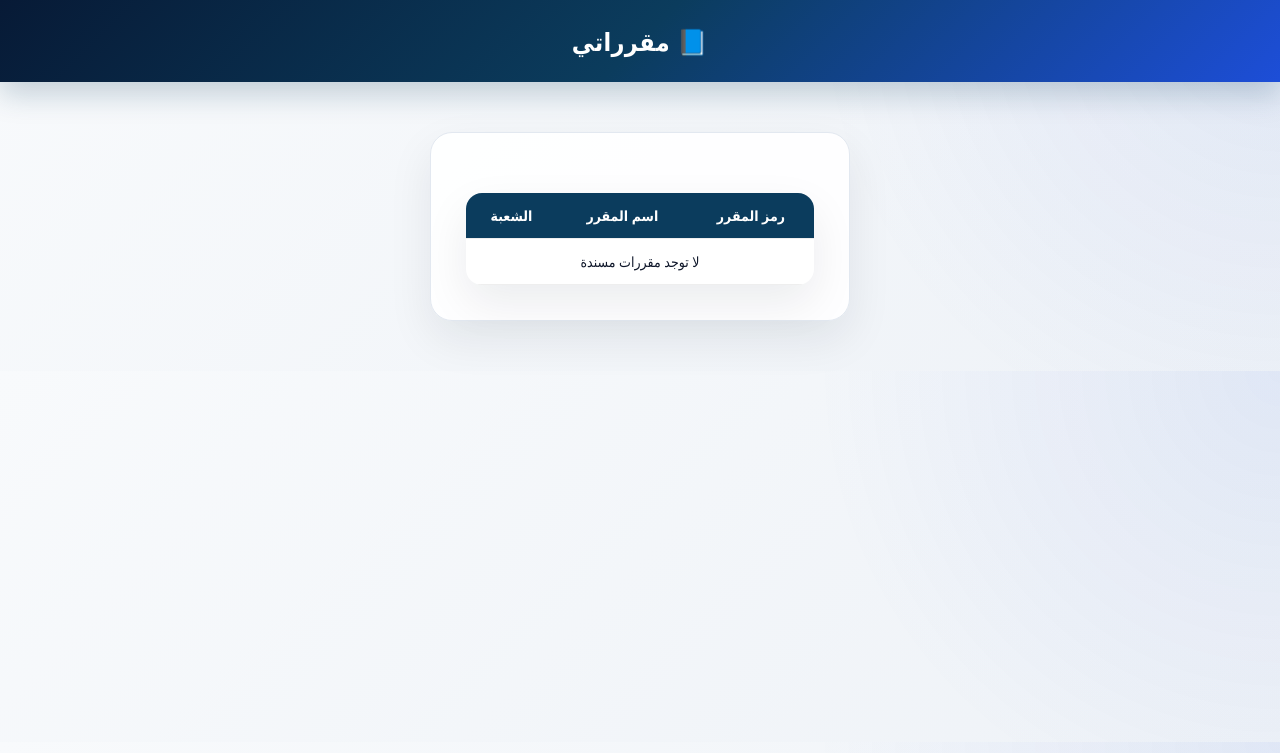
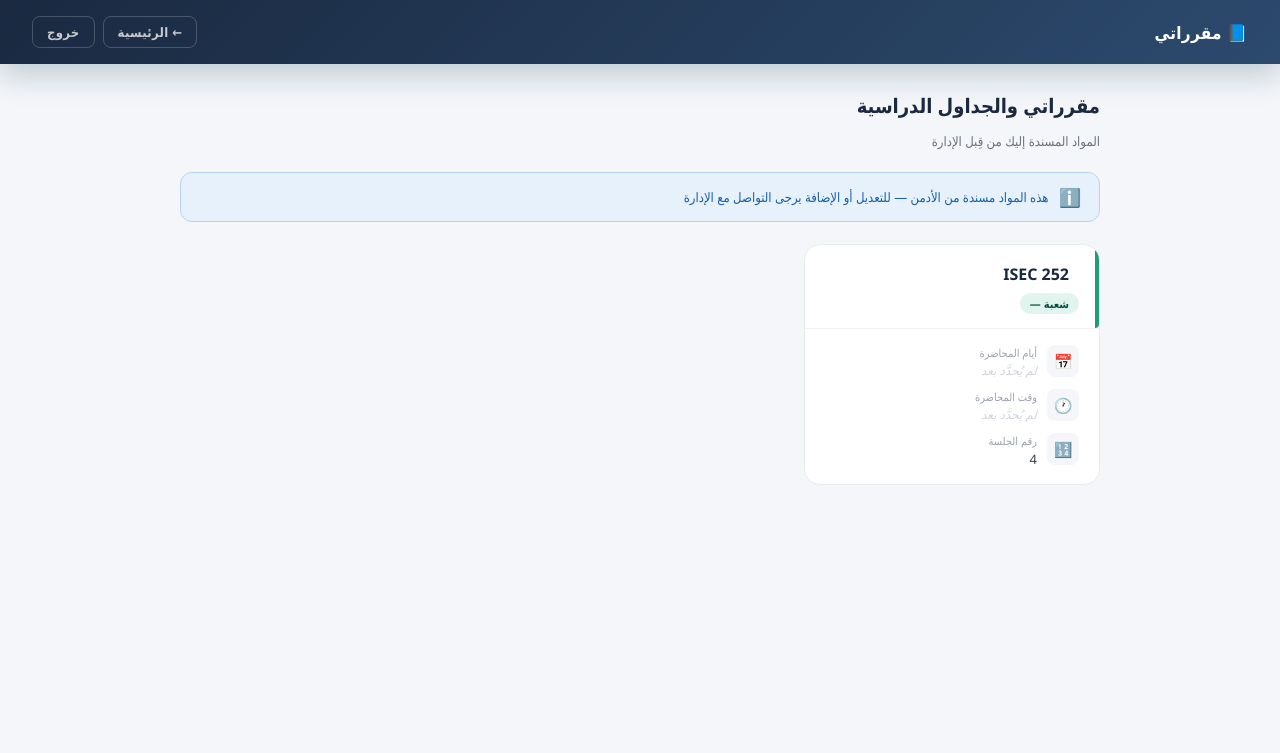
Before and after one commit to m2651007-ctrl/attendance_system, a Flask app: page /doctor/courses in a window 1280 px wide. Shown: the top 753 px of the page. Run offline with Flask 3, Linux system fonts and the light colour scheme; a user stored in the database is signed in; data comes from the database, SQL or seed files in the repository.

Commit message:
doctor_courses.html

```diff
--- a/templates/doctor/doctor_courses.html
+++ b/templates/doctor/doctor_courses.html
@@ -1,39 +1,191 @@
 <!DOCTYPE html>
-<html lang="ar">
+<html lang="ar" dir="rtl">
 <head>
-    <meta charset="UTF-8">
-    <title>مقرراتي</title>
-    <link rel="stylesheet" href="/static/css/style.css">
+  <meta charset="UTF-8">
+  <meta name="viewport" content="width=device-width, initial-scale=1.0">
+  <title>مقرراتي</title>
+  <link rel="stylesheet" href="/static/css/style.css">
+  <style>
+    body { font-family: 'Segoe UI', Tahoma, sans-serif; background: #f4f6f9; margin: 0; direction: rtl; }
+
+    .header {
+      background: linear-gradient(135deg, #1a2940 0%, #2c4a6e 100%);
+      color: #fff; padding: 16px 32px;
+      display: flex; align-items: center; justify-content: space-between;
+      font-size: 17px; font-weight: 600;
+    }
+    .header-nav { display: flex; gap: 8px; }
+    .nav-btn {
+      font-size: 13px; color: rgba(255,255,255,0.75); text-decoration: none;
+      padding: 6px 14px; border: 1px solid rgba(255,255,255,0.2);
+      border-radius: 8px; transition: all 0.2s;
+    }
+    .nav-btn:hover { background: rgba(255,255,255,0.1); color: #fff; }
+
+    .page { max-width: 960px; margin: 0 auto; padding: 28px 20px; }
+
+    .page-header { margin-bottom: 22px; }
+    .page-title  { font-size: 20px; font-weight: 700; color: #1a2940; margin: 0 0 4px; }
+    .page-sub    { font-size: 13px; color: #6b7280; }
+
+    .info-banner {
+      background: #E6F1FB; border: 1px solid #B5D4F4;
+      border-radius: 12px; padding: 12px 18px;
+      font-size: 13px; color: #185FA5;
+      display: flex; align-items: center; gap: 10px;
+      margin-bottom: 22px;
+    }
+
+    .courses-grid {
+      display: grid;
+      grid-template-columns: repeat(auto-fill, minmax(280px, 1fr));
+      gap: 16px;
+    }
+
+    .course-card {
+      background: #fff;
+      border-radius: 16px;
+      border: 1px solid #e8ecf0;
+      overflow: hidden;
+      transition: box-shadow 0.2s;
+    }
+    .course-card:hover { box-shadow: 0 4px 18px rgba(0,0,0,0.07); }
+
+    .course-top {
+      padding: 18px 20px 14px;
+      border-bottom: 1px solid #f0f2f5;
+      position: relative;
+    }
+    .course-accent {
+      position: absolute; top: 0; right: 0;
+      width: 4px; height: 100%;
+      background: #1D9E75;
+      border-radius: 0 16px 16px 0;
+    }
+    .course-name {
+      font-size: 16px; font-weight: 700; color: #1a2940;
+      margin-bottom: 6px; padding-right: 10px;
+    }
+    .section-badge {
+      display: inline-block; background: #E1F5EE; color: #085041;
+      font-size: 11px; font-weight: 600;
+      padding: 3px 10px; border-radius: 20px;
+    }
+
+    .course-details { padding: 16px 20px; display: flex; flex-direction: column; gap: 10px; }
+
+    .detail-row {
+      display: flex; align-items: flex-start; gap: 10px;
+    }
+    .detail-icon {
+      width: 32px; height: 32px; border-radius: 8px;
+      display: flex; align-items: center; justify-content: center;
+      font-size: 15px; flex-shrink: 0;
+      background: #f4f6f9;
+    }
+    .detail-label { font-size: 11px; color: #9ca3af; margin-bottom: 2px; }
+    .detail-value { font-size: 13px; color: #374151; font-weight: 500; }
+    .detail-empty { font-size: 12px; color: #d1d5db; font-style: italic; }
+
+    .days-pills { display: flex; gap: 5px; flex-wrap: wrap; margin-top: 2px; }
+    .day-pill {
+      background: #E6F1FB; color: #185FA5;
+      font-size: 11px; font-weight: 600;
+      padding: 2px 9px; border-radius: 20px;
+    }
+
+    .empty-state {
+      text-align: center; padding: 70px 20px;
+      background: #fff; border-radius: 16px;
+      border: 1px solid #e8ecf0;
+    }
+    .empty-icon { font-size: 52px; margin-bottom: 14px; }
+    .empty-title { font-size: 17px; font-weight: 600; color: #374151; margin-bottom: 6px; }
+    .empty-sub   { font-size: 13px; color: #9ca3af; }
+  </style>
 </head>
 <body>
 
 <div class="header">
-    📘 مقرراتي
+  <span>📘 مقرراتي</span>
+  <div class="header-nav">
+    <a href="/doctor/dashboard" class="nav-btn">← الرئيسية</a>
+    <a href="/doctor/logout" class="nav-btn">خروج</a>
+  </div>
 </div>
 
-<div class="card center">
+<div class="page">
 
-    <table>
-        <tr>
-            <th>رمز المقرر</th>
-            <th>اسم المقرر</th>
-            <th>الشعبة</th>
-        </tr>
+  <div class="page-header">
+    <h1 class="page-title">مقرراتي والجداول الدراسية</h1>
+    <p class="page-sub">المواد المسندة إليك من قِبل الإدارة</p>
+  </div>
 
-        {% for c in courses %}
-        <tr>
-            <td>{{ c.course_code }}</td>
-            <td>{{ c.course_name }}</td>
-            <td>{{ c.section_name }}</td>
-        </tr>
-        {% else %}
-        <tr>
-            <td colspan="3">لا توجد مقررات مسندة</td>
-        </tr>
-        {% endfor %}
-    </table>
+  <div class="info-banner">
+    <span style="font-size:18px;">ℹ️</span>
+    <span>هذه المواد مسندة من الأدمن — للتعديل أو الإضافة يرجى التواصل مع الإدارة</span>
+  </div>
+
+  {% if sessions %}
+  <div class="courses-grid">
+    {% for s in sessions %}
+    <div class="course-card">
+      <div class="course-top">
+        <div class="course-accent"></div>
+        <div class="course-name">{{ s[1] }}</div>
+        <span class="section-badge">شعبة {{ s[2] if s[2] else '—' }}</span>
+      </div>
+      <div class="course-details">
+
+        <div class="detail-row">
+          <div class="detail-icon">📅</div>
+          <div>
+            <div class="detail-label">أيام المحاضرة</div>
+            {% if s[3] %}
+              <div class="days-pills">
+                {% for day in s[3].split('،') %}
+                  <span class="day-pill">{{ day.strip() }}</span>
+                {% endfor %}
+              </div>
+            {% else %}
+              <div class="detail-empty">لم يُحدَّد بعد</div>
+            {% endif %}
+          </div>
+        </div>
+
+        <div class="detail-row">
+          <div class="detail-icon">🕐</div>
+          <div>
+            <div class="detail-label">وقت المحاضرة</div>
+            {% if s[4] %}
+              <div class="detail-value">{{ s[4] }}</div>
+            {% else %}
+              <div class="detail-empty">لم يُحدَّد بعد</div>
+            {% endif %}
+          </div>
+        </div>
+
+        <div class="detail-row">
+          <div class="detail-icon">🔢</div>
+          <div>
+            <div class="detail-label">رقم الجلسة</div>
+            <div class="detail-value">{{ s[0] }}</div>
+          </div>
+        </div>
+
+      </div>
+    </div>
+    {% endfor %}
+  </div>
+
+  {% else %}
+  <div class="empty-state">
+    <div class="empty-icon">📭</div>
+    <div class="empty-title">لا توجد مقررات مسندة</div>
+    <div class="empty-sub">تواصل مع الإدارة لإسناد المقررات إليك</div>
+  </div>
+  {% endif %}
 
 </div>
-
 </body>
 </html>
```
